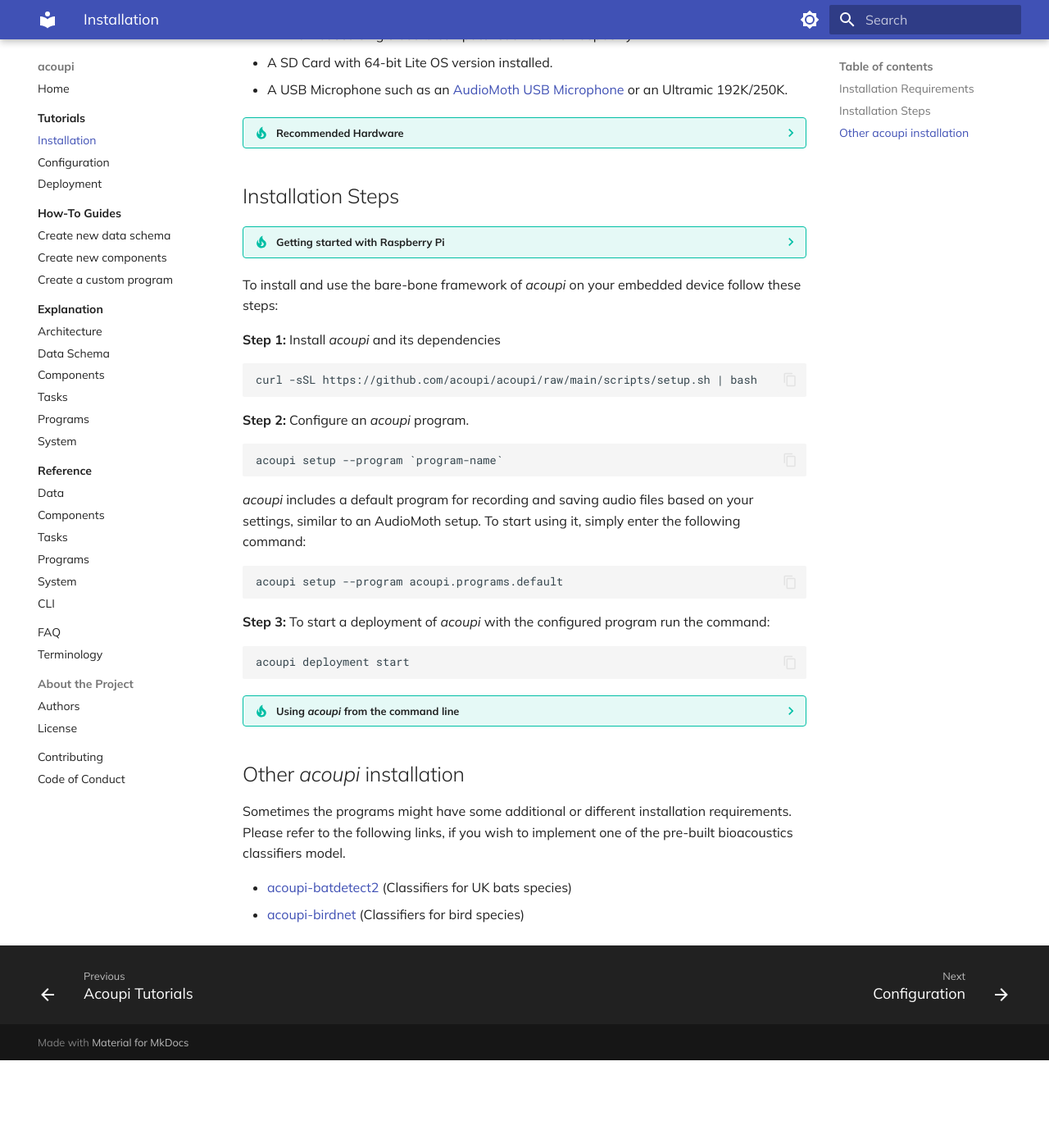
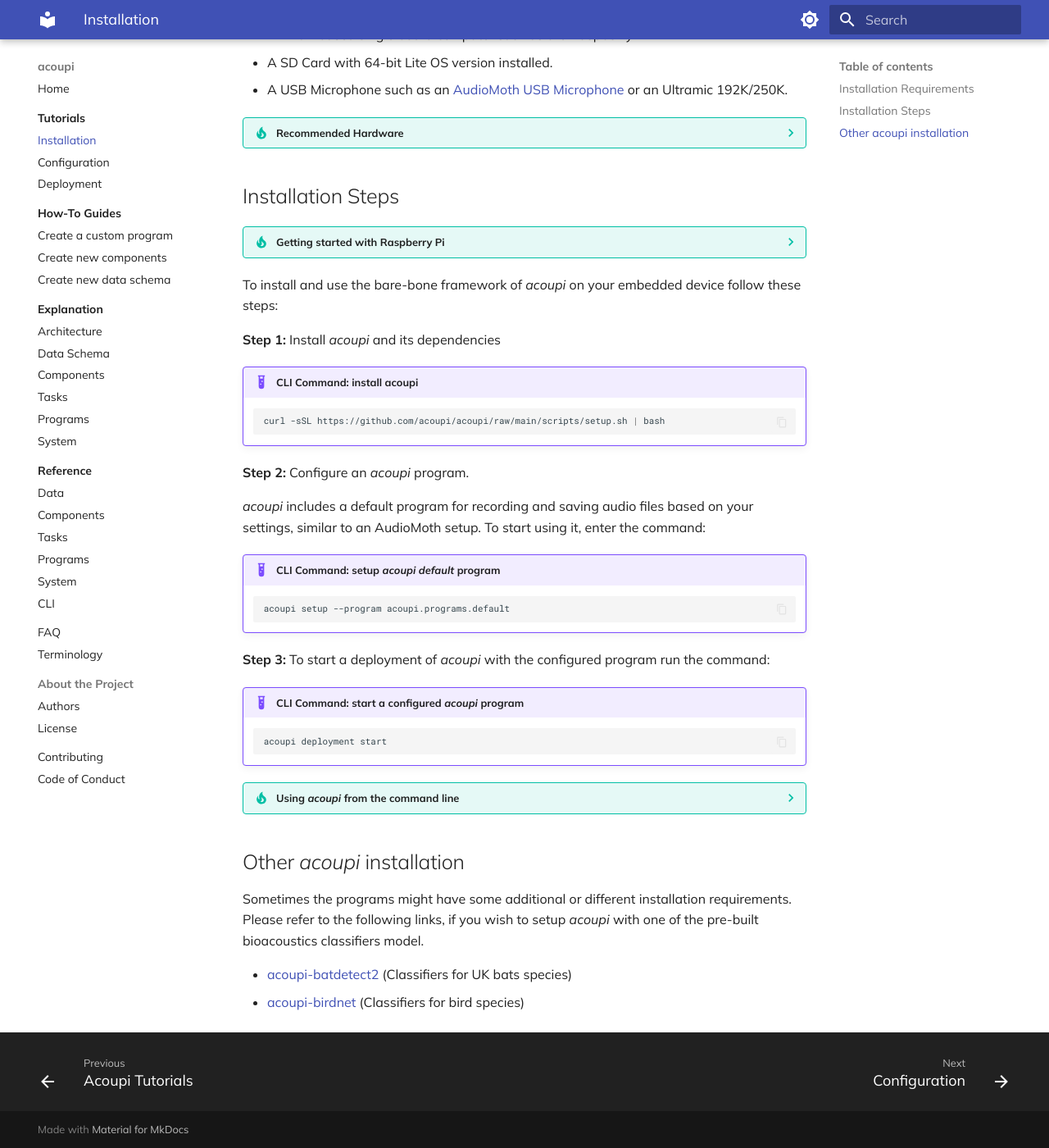
Before and after one commit to acoupi/acoupi, an MkDocs documentation site: the page built from docs/tutorials/installation.md, in a window 1280 px wide and 1400 px high, scrolled down 359 px. Shown: the whole window at 82% size. Built offline with MkDocs 1.6.1 and Material for MkDocs 9.7.7, drawn with Linux system fonts in a browser that asks for light colours; before the commit the page ends 1652 px from its top, so only the background shows below that.

Commit message:
mkdocs tutorial - changes in progress

````diff
--- a/docs/tutorials/installation.md
+++ b/docs/tutorials/installation.md
@@ -26,28 +26,30 @@
 
 **Step 1:** Install _acoupi_ and its dependencies
 
-```
-curl -sSL https://github.com/acoupi/acoupi/raw/main/scripts/setup.sh | bash
-```
+!!! Example "CLI Command: install acoupi"
+
+    ```bash
+    curl -sSL https://github.com/acoupi/acoupi/raw/main/scripts/setup.sh | bash
+    ```
 
 **Step 2:** Configure an _acoupi_ program.
 
-```
-acoupi setup --program `program-name`
-```
+_acoupi_ includes a default program for recording and saving audio files based on your settings, similar to an AudioMoth setup.
+To start using it, enter the command:
 
-_acoupi_ includes a default program for recording and saving audio files based on your settings, similar to an AudioMoth setup.
-To start using it, simply enter the following command:
+!!! Example "CLI Command: setup _acoupi default_ program"
 
-```
-acoupi setup --program acoupi.programs.default
-```
+    ```bash
+    acoupi setup --program acoupi.programs.default
+    ```
 
 **Step 3:** To start a deployment of _acoupi_ with the configured program run the command:
 
-```
-acoupi deployment start
-```
+!!! Example "CLI Command: start a configured _acoupi_ program"
+
+    ```bash
+    acoupi deployment start
+    ```
 
 ??? tip "Using _acoupi_ from the command line"
 
@@ -56,7 +58,7 @@
 ## Other _acoupi_ installation
 
 Sometimes the programs might have some additional or different installation requirements.
-Please refer to the following links, if you wish to implement one of the pre-built bioacoustics classifiers model.
+Please refer to the following links, if you wish to setup _acoupi_ with one of the pre-built bioacoustics classifiers model.
 
 - [acoupi-batdetect2](https://github.com/acoupi/acoupi_batdetect2) (Classifiers for UK bats species)
 - [acoupi-birdnet](https://github.com/acoupi/acoupi_birdnet) (Classifiers for bird species)
--- a/mkdocs.yml
+++ b/mkdocs.yml
@@ -9,9 +9,9 @@
       - Deployment: tutorials/deployment.md
   - How-To Guides:
       - howtoguide/index.md
+      - Create a custom program: howtoguide/programs.md
+      - Create new components: howtoguide/components.md
       - Create new data schema: howtoguide/data_schema.md
-      - Create new components: howtoguide/components.md
-      - Create a custom program: howtoguide/programs.md
   - Explanation:
       - explanation/index.md
       - Architecture: explanation/architecture.md
````
Also changed, not shown: docs/tutorials/configuration.md (+71 -31 lines), docs/tutorials/deployment.md (+41 -2 lines).
